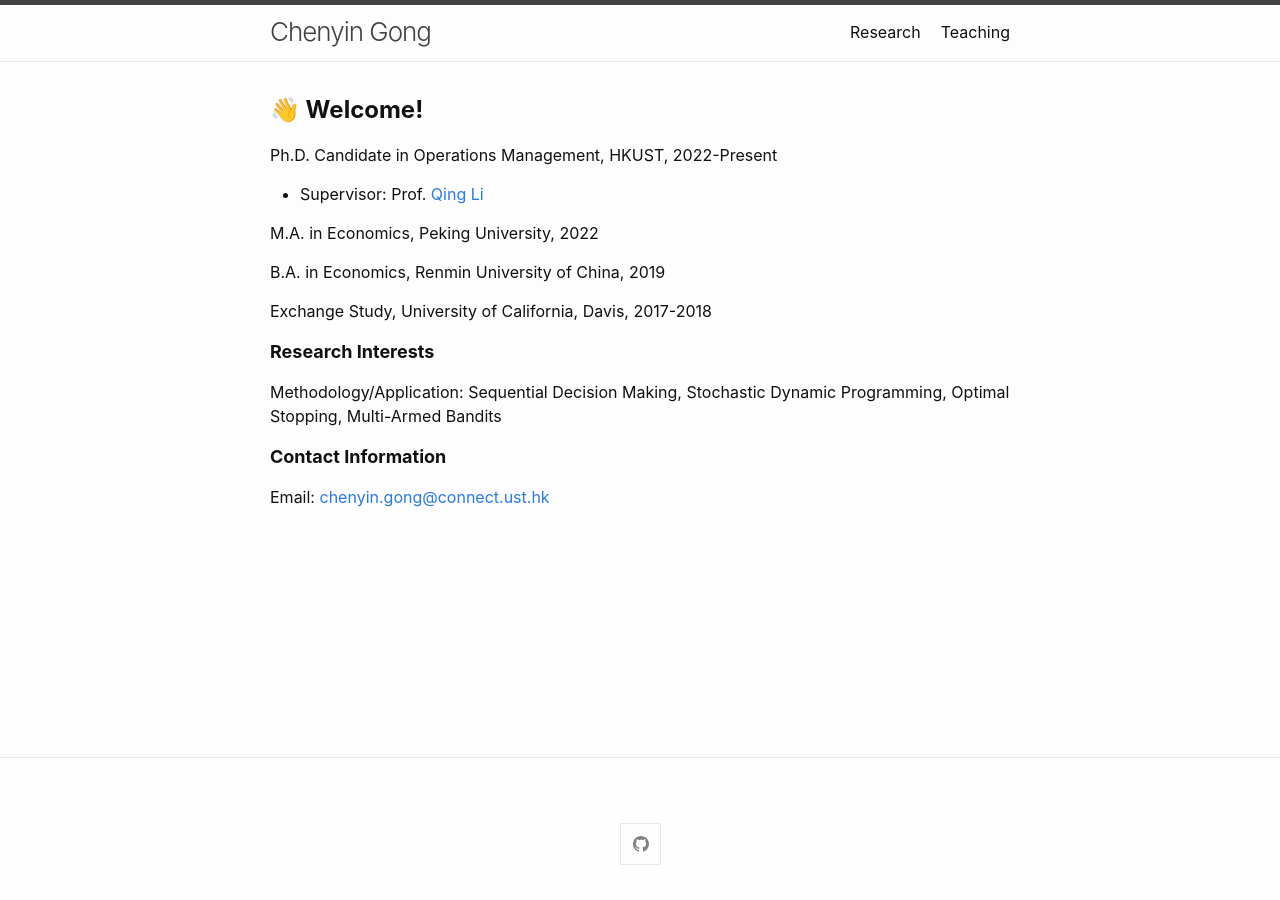
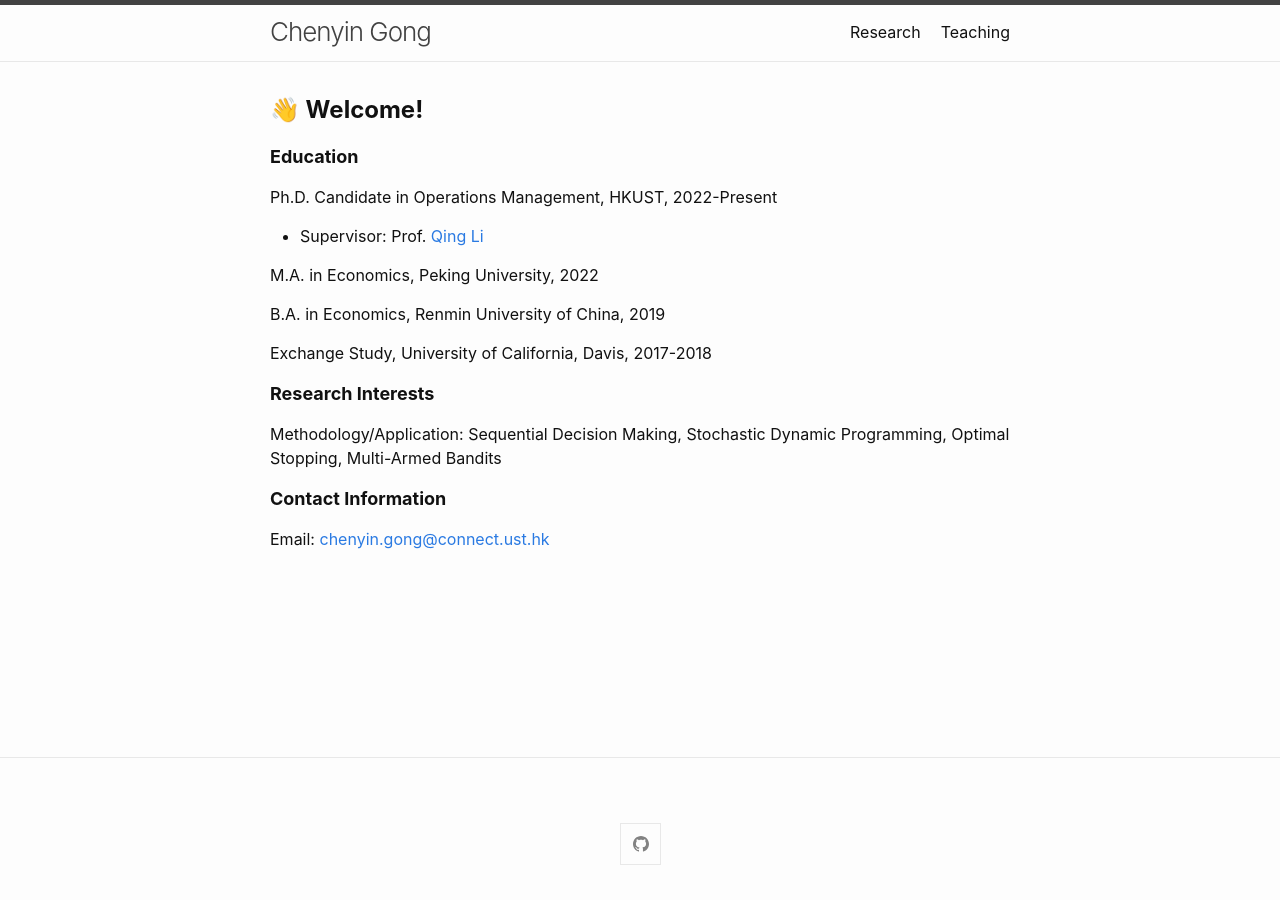
Before and after one commit to chenyingong/chenyingong.github.io, a Jekyll site: the page built from index.md, in a window 1280 px wide. Built offline with Jekyll 4.4.1, drawn with Linux system fonts in a browser that asks for light colours; emoji names are drawn with the system emoji font.

Commit message:
Update index.md

```diff
--- a/index.md
+++ b/index.md
@@ -8,6 +8,8 @@
 layout: home
 ---
 **<font size=5>:wave: Welcome!</font>**
+
+**<font size=4>Education</font>**
 
 Ph.D. Candidate in Operations Management, HKUST, 2022-Present
 * Supervisor: Prof. [Qing Li](https://isom.hkust.edu.hk/faculty-and-staff/directory/imqli)
```
